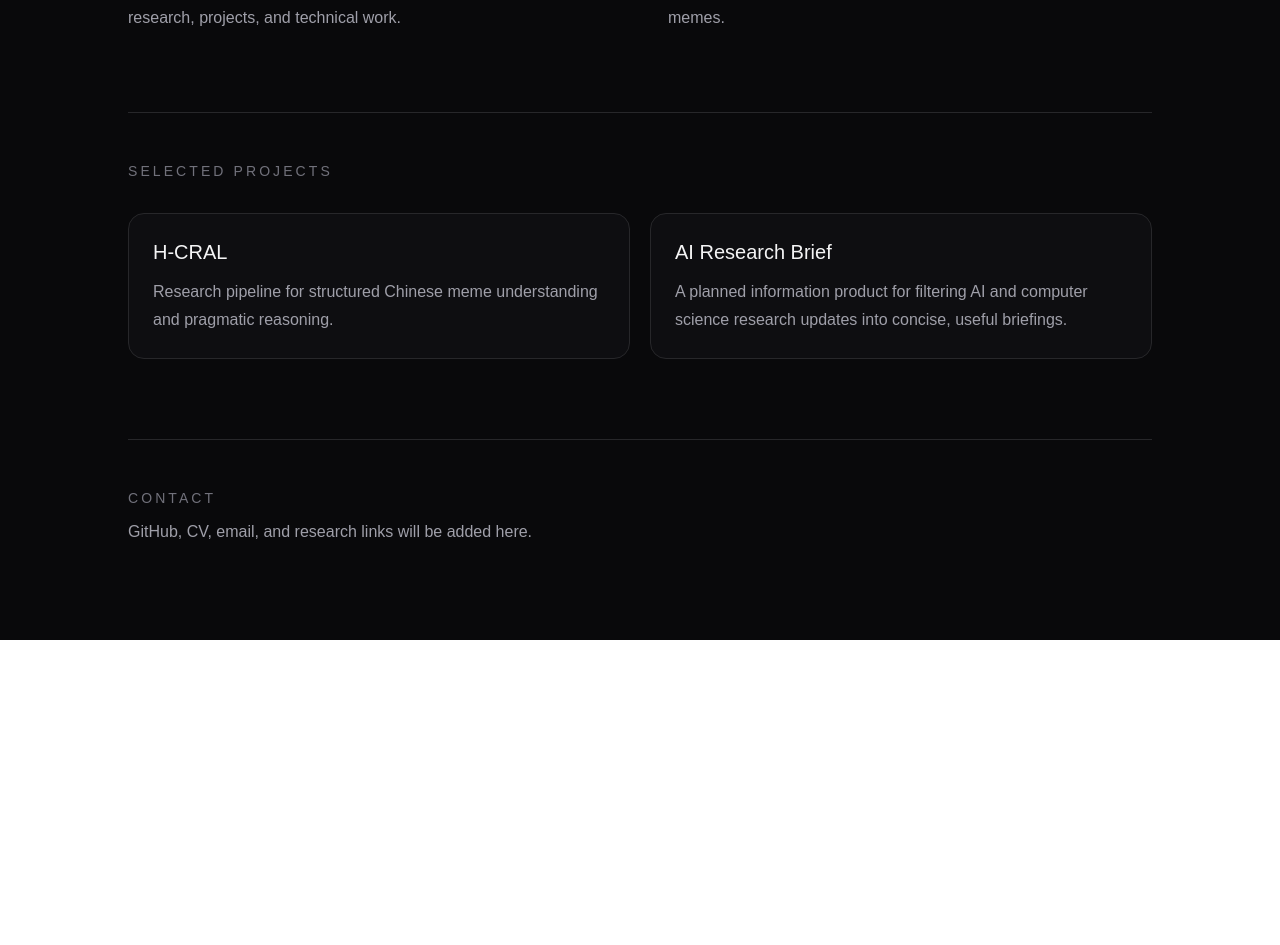
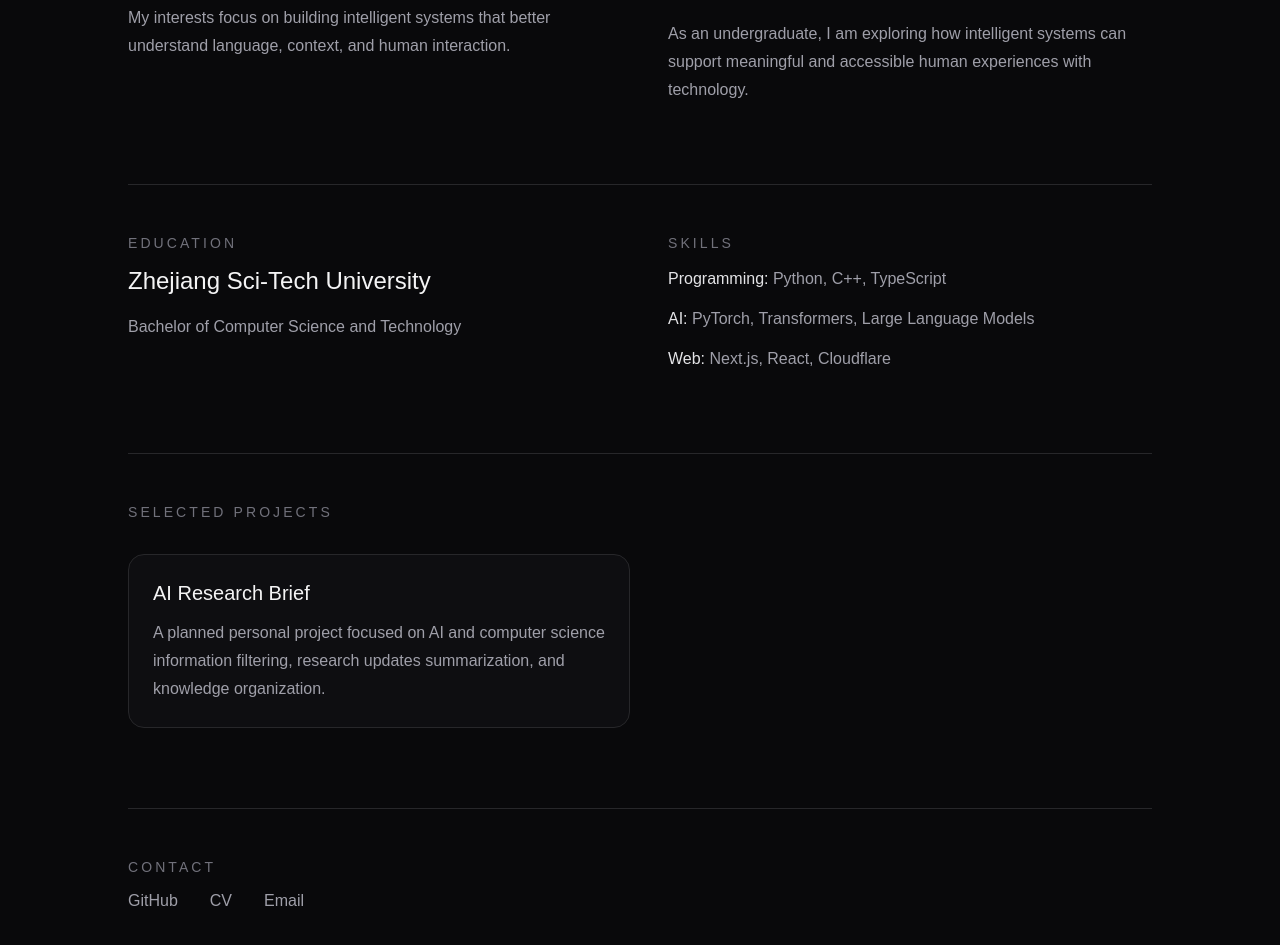
Before and after one commit to Asesino-K/personal-website, a Next.js app: page / in a window 1280 px wide. Shown: the part 663-1608 px from the top of the page. Before the commit the page ends 1303 px from the top, so only its background shows below. Built offline with nearby package versions, Linux system fonts and the light colour scheme.

Commit message:
Build personal portfolio website

```diff
--- a/app/page.tsx
+++ b/app/page.tsx
@@ -37,14 +37,14 @@ export default function Home() {
               About
             </p>
 
-            <h2 className="text-2xl font-medium">
-              Building toward research.
-            </h2>
+            <p className="mt-4 max-w-xl leading-7 text-zinc-400">
+              I am a Computer Science undergraduate interested in natural
+              language processing, large language models, and human-centered AI.
+            </p>
 
             <p className="mt-4 max-w-xl leading-7 text-zinc-400">
-              I work on problems involving language, cultural context, model
-              reasoning, and practical AI systems. This site documents my
-              research, projects, and technical work.
+              My interests focus on building intelligent systems that better
+              understand language, context, and human interaction.
             </p>
           </section>
 
@@ -53,14 +53,54 @@ export default function Home() {
               Research
             </p>
 
+            <h2 className="text-2xl font-medium">Research Interests</h2>
+
+            <p className="mt-4 max-w-xl leading-7 text-zinc-400">
+              Natural Language Processing, Large Language Models, Human-Centered
+              AI, Language and Cultural Understanding.
+            </p>
+
+            <p className="mt-4 max-w-xl leading-7 text-zinc-400">
+              As an undergraduate, I am exploring how intelligent systems can
+              support meaningful and accessible human experiences with technology.
+            </p>
+          </section>
+        </div>
+
+        <div className="mt-20 grid gap-14 border-t border-zinc-800 pt-12 md:grid-cols-2">
+          <section id="education">
+            <p className="mb-3 text-sm uppercase tracking-[0.22em] text-zinc-500">
+              Education
+            </p>
+
             <h2 className="text-2xl font-medium">
-              Chinese Meme Understanding
+              Zhejiang Sci-Tech University
             </h2>
 
-            <p className="mt-4 max-w-xl leading-7 text-zinc-400">
-              Current work explores cultural-pragmatic reasoning, structured
-              supervision, and interpretable modeling for Chinese internet memes.
+            <p className="mt-4 leading-7 text-zinc-400">
+              Bachelor of Computer Science and Technology
             </p>
+          </section>
+
+          <section id="skills">
+            <p className="mb-3 text-sm uppercase tracking-[0.22em] text-zinc-500">
+              Skills
+            </p>
+
+            <div className="space-y-3 leading-7 text-zinc-400">
+              <p>
+                <span className="font-medium text-zinc-200">Programming:</span>{" "}
+                Python, C++, TypeScript
+              </p>
+              <p>
+                <span className="font-medium text-zinc-200">AI:</span> PyTorch,
+                Transformers, Large Language Models
+              </p>
+              <p>
+                <span className="font-medium text-zinc-200">Web:</span> Next.js,
+                React, Cloudflare
+              </p>
+            </div>
           </section>
         </div>
 
@@ -75,23 +115,13 @@ export default function Home() {
           <div className="mt-8 grid gap-5 md:grid-cols-2">
             <article className="rounded-2xl border border-zinc-800 bg-zinc-900/40 p-6">
               <h3 className="text-xl font-medium">
-                H-CRAL
-              </h3>
-
-              <p className="mt-3 leading-7 text-zinc-400">
-                Research pipeline for structured Chinese meme understanding and
-                pragmatic reasoning.
-              </p>
-            </article>
-
-            <article className="rounded-2xl border border-zinc-800 bg-zinc-900/40 p-6">
-              <h3 className="text-xl font-medium">
                 AI Research Brief
               </h3>
 
               <p className="mt-3 leading-7 text-zinc-400">
-                A planned information product for filtering AI and computer
-                science research updates into concise, useful briefings.
+                A planned personal project focused on AI and computer science
+                information filtering, research updates summarization, and
+                knowledge organization.
               </p>
             </article>
           </div>
@@ -102,9 +132,28 @@ export default function Home() {
             Contact
           </p>
 
-          <p className="text-zinc-400">
-            GitHub, CV, email, and research links will be added here.
-          </p>
+          <div className="flex flex-wrap gap-x-8 gap-y-3 text-zinc-400">
+            <a
+              href="https://github.com/Asesino-K"
+              target="_blank"
+              rel="noreferrer"
+              className="transition-colors hover:text-zinc-100"
+            >
+              GitHub
+            </a>
+            <a
+              href="/cv.pdf"
+              className="transition-colors hover:text-zinc-100"
+            >
+              CV
+            </a>
+            <a
+              href="mailto:chenyitong448@gmail.com"
+              className="transition-colors hover:text-zinc-100"
+            >
+              Email
+            </a>
+          </div>
         </section>
       </section>
     </main>
```
Also changed, not shown: app/icon.svg (added), public/README.md (added).
